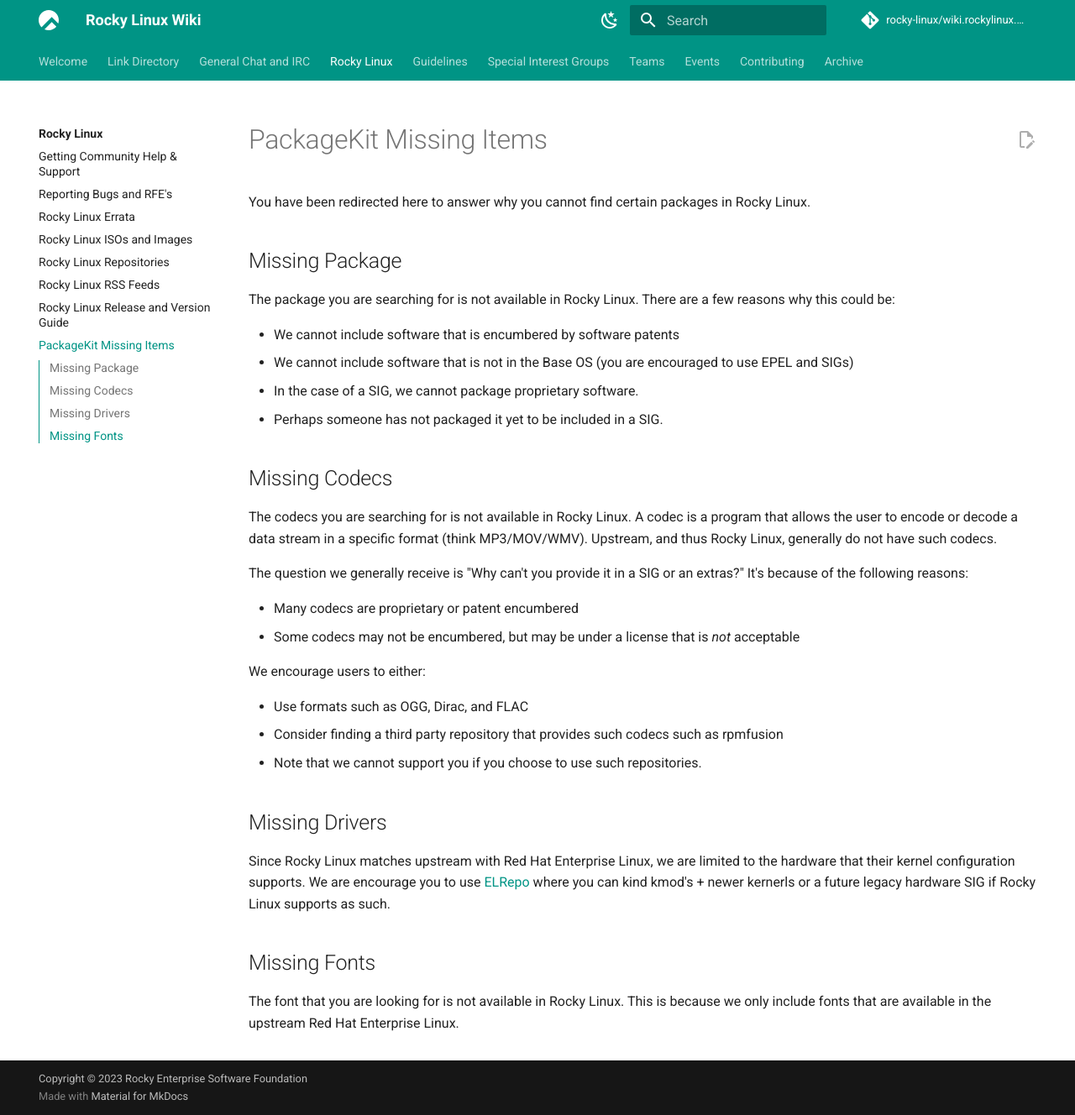
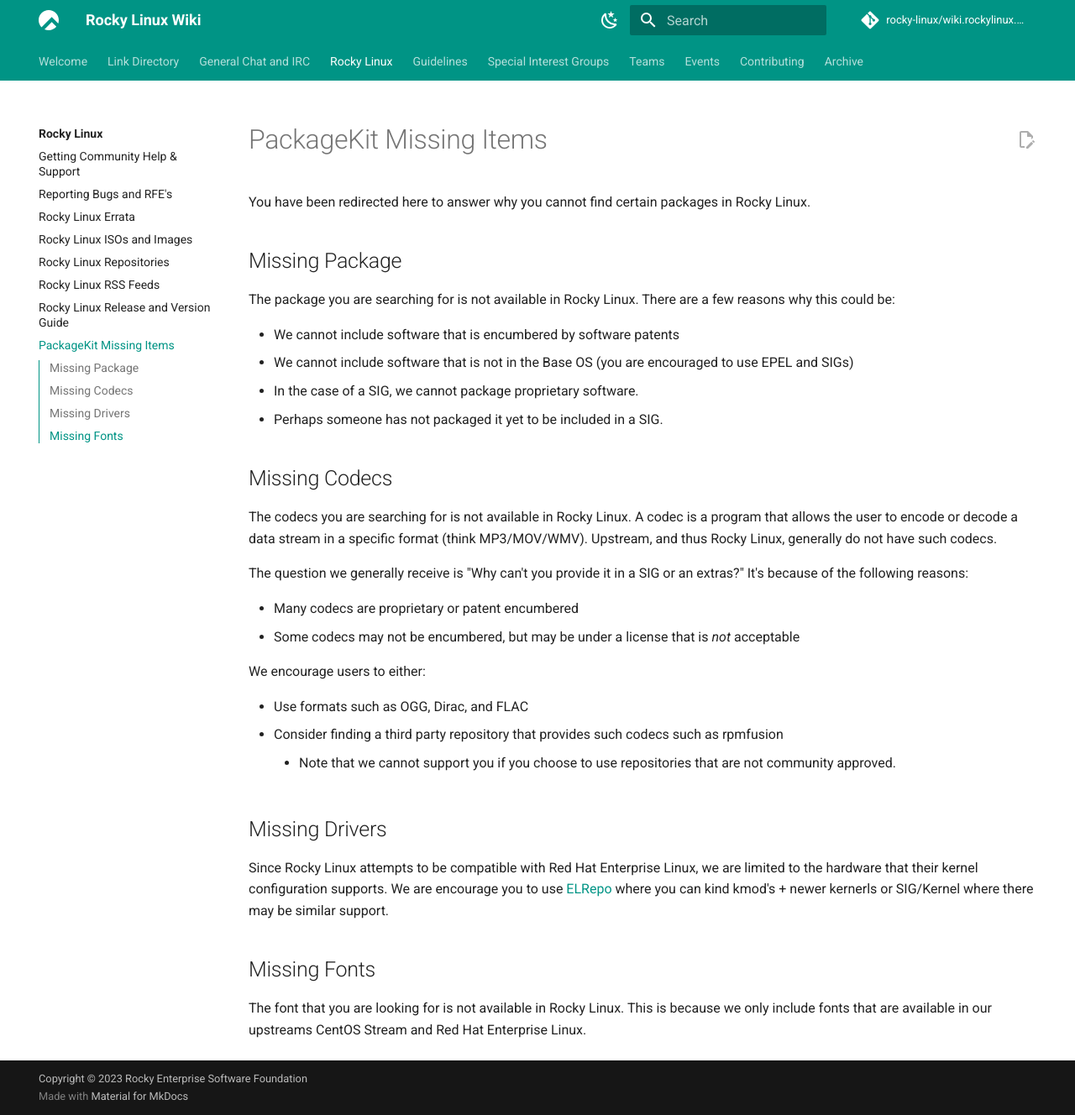
Before and after one commit to rocky-linux/wiki.rockylinux.org, an MkDocs documentation site: the page built from docs/rocky/packagekit.md, in a window 1280 px wide and 1328 px high. Shown: the whole window at 84% size. Built offline with MkDocs 1.6.1 and Material for MkDocs 9.7.7, drawn with Linux system fonts in a browser that asks for light colours; comment, search, counter and statistics services are not loaded.

Commit message:
update packagekit information

```diff
--- a/docs/rocky/packagekit.md
+++ b/docs/rocky/packagekit.md
@@ -24,10 +24,11 @@
 
 * Use formats such as OGG, Dirac, and FLAC
 * Consider finding a third party repository that provides such codecs such as rpmfusion
-  * Note that we cannot support you if you choose to use such repositories.
+
+    * Note that we cannot support you if you choose to use repositories that are not community approved.
 
 ## Missing Drivers
-Since Rocky Linux matches upstream with Red Hat Enterprise Linux, we are limited to the hardware that their kernel configuration supports. We are encourage you to use [ELRepo](https://elrepo.org) where you can kind kmod's + newer kernerls or a future legacy hardware SIG if Rocky Linux supports as such.
+Since Rocky Linux attempts to be compatible with Red Hat Enterprise Linux, we are limited to the hardware that their kernel configuration supports. We are encourage you to use [ELRepo](https://elrepo.org) where you can kind kmod's + newer kernerls or SIG/Kernel where there may be similar support.
 
 ## Missing Fonts
-The font that you are looking for is not available in Rocky Linux. This is because we only include fonts that are available in the upstream Red Hat Enterprise Linux.
+The font that you are looking for is not available in Rocky Linux. This is because we only include fonts that are available in our upstreams CentOS Stream and Red Hat Enterprise Linux.
```
